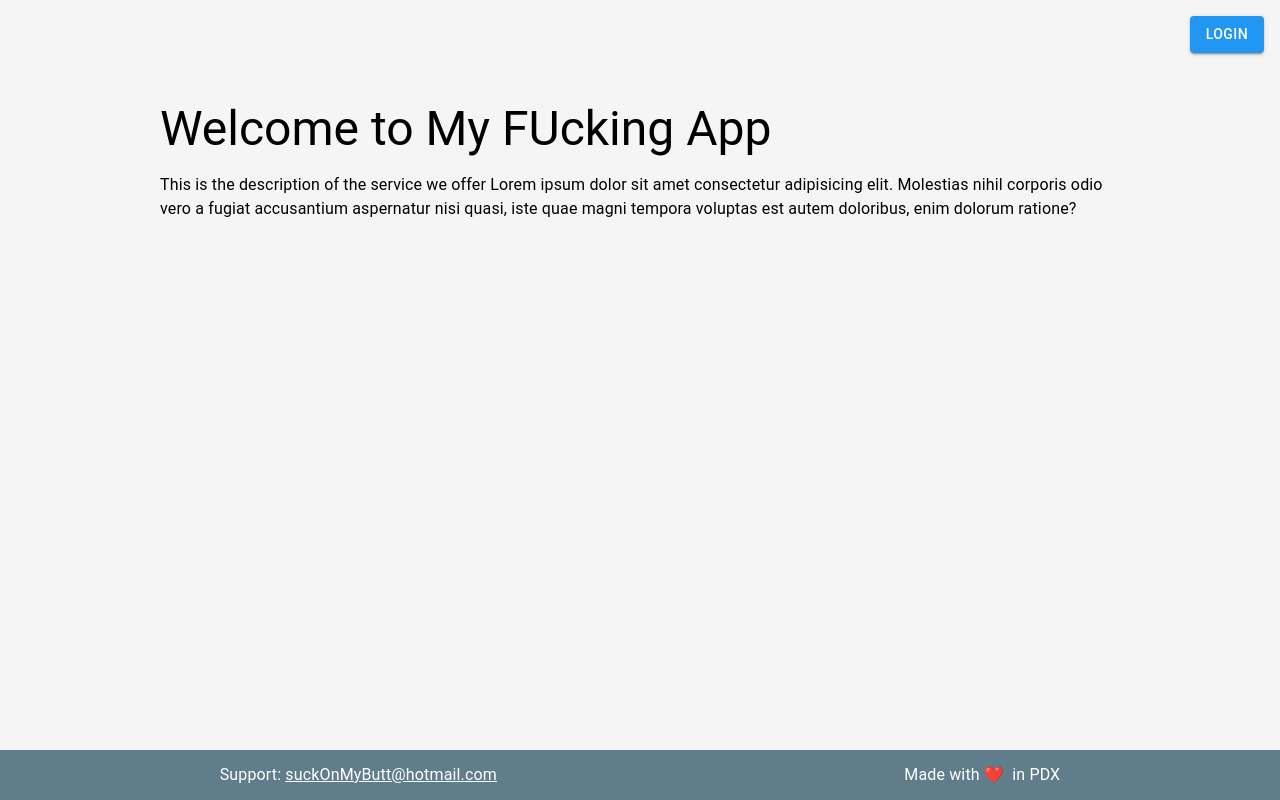
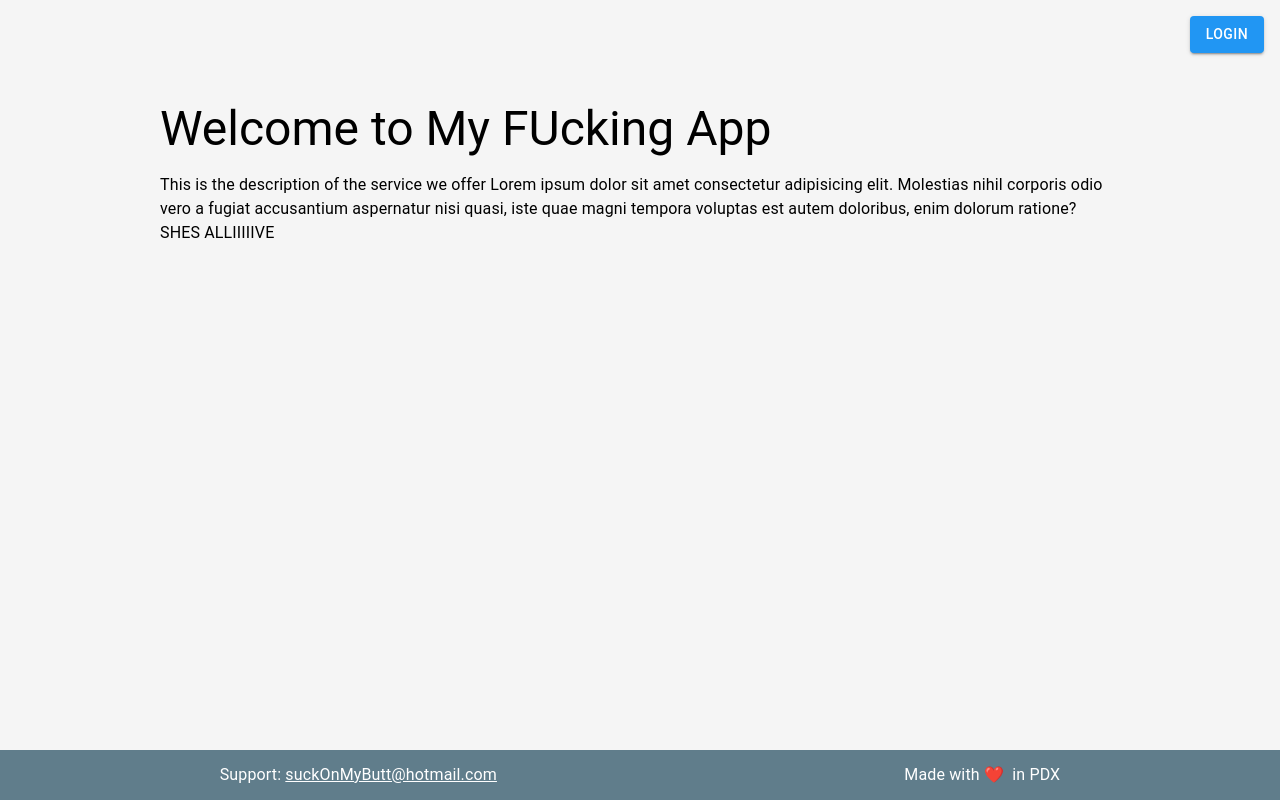
Before and after one commit to comunicake-team/front-end-notifications, a React (Create React App) app: page / in a window 1280 px wide. Built offline with nearby package versions, Linux system fonts and the light colour scheme; no server answers.

Commit message:
Testing heroku automatic deployment.

```diff
--- a/src/pages/LandingPage.js
+++ b/src/pages/LandingPage.js
@@ -14,7 +14,7 @@ const LandingPage = () => {
 				dolor sit amet consectetur adipisicing elit. Molestias nihil
 				corporis odio vero a fugiat accusantium aspernatur nisi quasi,
 				iste quae magni tempora voluptas est autem doloribus, enim
-				dolorum ratione?
+				dolorum ratione? SHES ALLIIIIIVE
 			</Typography>
 		</Page>
 	);
```
